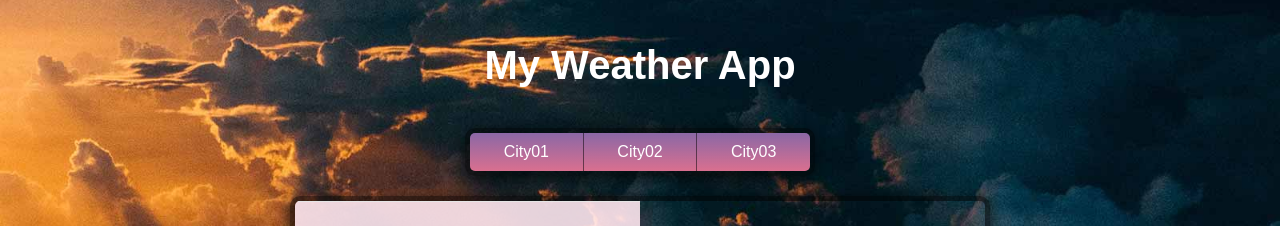
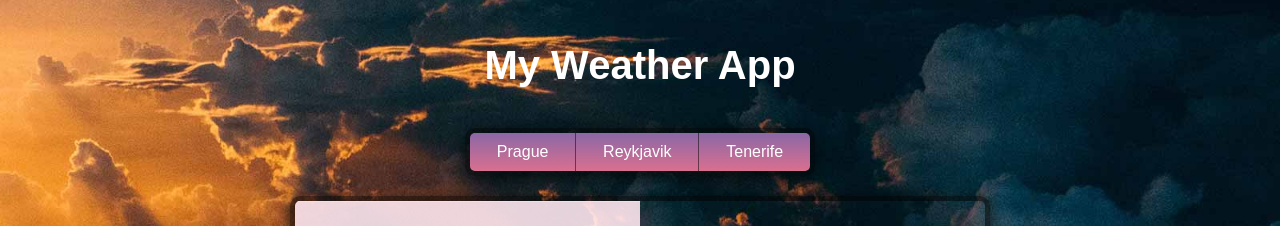
Before and after one commit to JavaBorka/cviceni-react-weather-app, a React (Vite) app: page / in a window 1280 px wide. Shown: the top 226 px of the page. Built offline with nearby package versions, Linux system fonts and the light colour scheme; no server answers.

Commit message:
Přidání dalších měst a nastavení komunikace mezi sourozenci

```diff
--- a/src/App.jsx
+++ b/src/App.jsx
@@ -5,21 +5,34 @@ import Forecast from './components/Forecast'
 import CitySelect from './components/CitySelect'
 
 import './App.css'
+import { useState } from 'react'
 
 // Nepovedlo se uložit API klíč do environment variable
 // const myID = process.env.REACT_APP_MY_API_ID
 
+const cities = [
+  "Prague",
+  "Reykjavik",
+  "Tenerife"
+]
+
 function App() {
+
+  const [ city, setCity] = useState('Prague')
+
+  const handleButtonClick = (cityName) => {
+    setCity(cityName)
+  }
 
   return (
     <div className="App">
       <div className="container">
         <h1>My Weather App</h1>
 
-        <CitySelect />
+        <CitySelect cities={cities} onChange={handleButtonClick} />
 
         <div className="weather">
-          <CurrentWeather city="Prague" />
+          <CurrentWeather city={city} />
           <Forecast />
         </div>
 
--- a/src/components/CitySelect/index.jsx
+++ b/src/components/CitySelect/index.jsx
@@ -1,11 +1,19 @@
-function CitySelect() {
+function CitySelect({cities, onChange}) {
 
     return (
         <>
             <div className="button-group">
-                <button className="button">City01</button>
-                <button className="button">City02</button>
-                <button className="button">City03</button>
+                {cities.map(cityName =>
+                <button
+                    key={cityName}
+                    className="button"
+                    onClick={() => {
+                        onChange(cityName)
+                    }}
+                >
+                    {cityName}
+                </button>
+                )}
             </div>
         </>
     );
```
